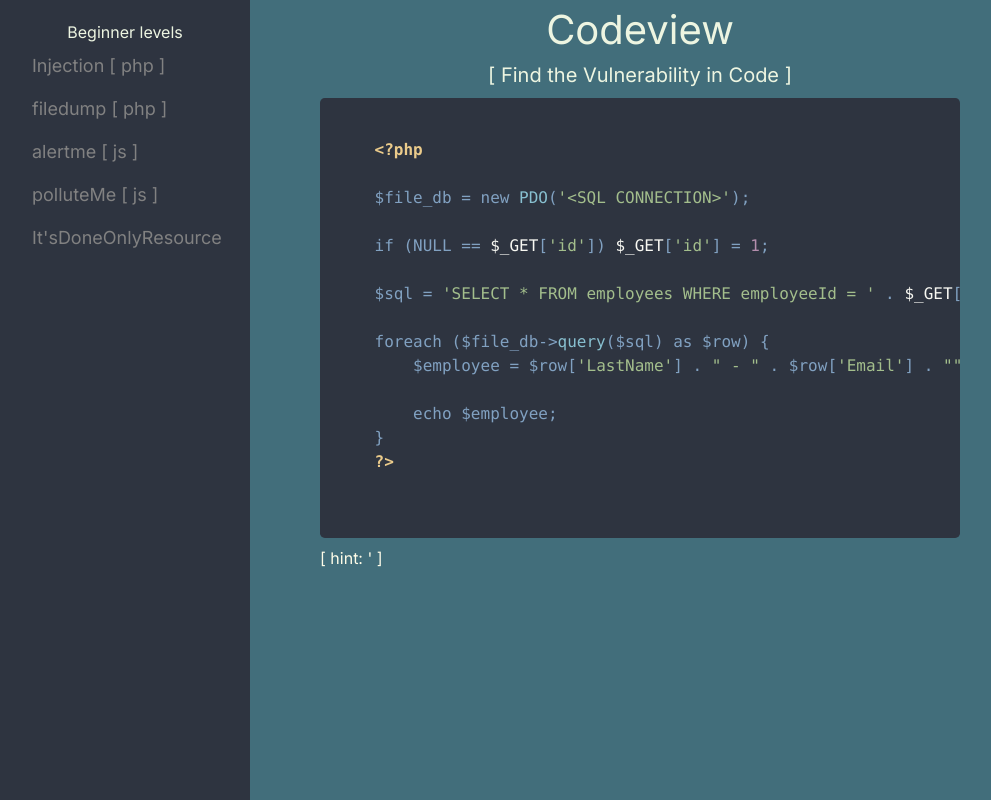
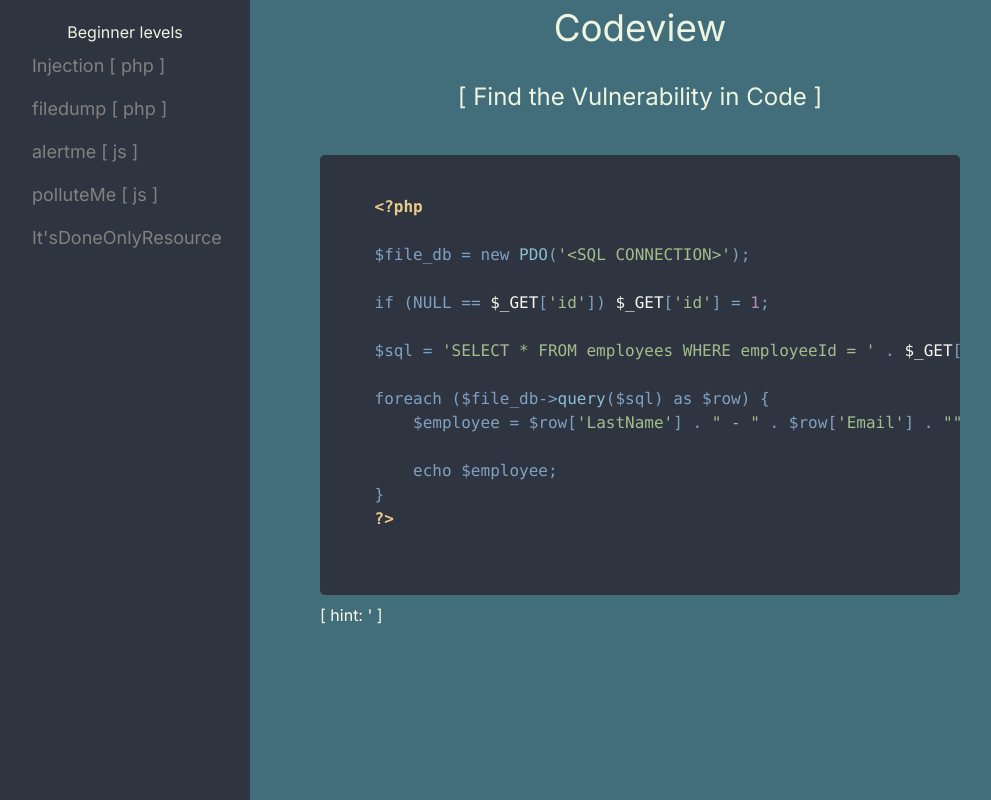
Before and after one commit to sumeet-darekar/codeview, a Next.js app: page /lvl1 in a window 1280 px wide. Shown: the whole page, without its empty margins (0-991 px from the left). Built offline with nearby package versions, Linux system fonts and the light colour scheme.

Commit message:
Update globals.css

```diff
--- a/app/globals.css
+++ b/app/globals.css
@@ -8,10 +8,17 @@
 }
 
 .size{
-  font-size: 40px;
+  font-size: 2.3em;
+  padding-bottom: 1.5rem;
 }
 .normal-size{
-  font-size: 20px;
+  font-size: 1.5em;
+  padding-bottom: 2rem;
+}
+
+.beg{
+  font-size: 1.5em;
+  padding-bottom: 2rem;
 }
 .font{
   color: #EDF5E1;
```
